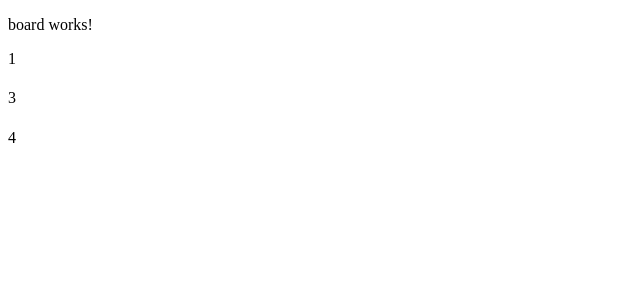
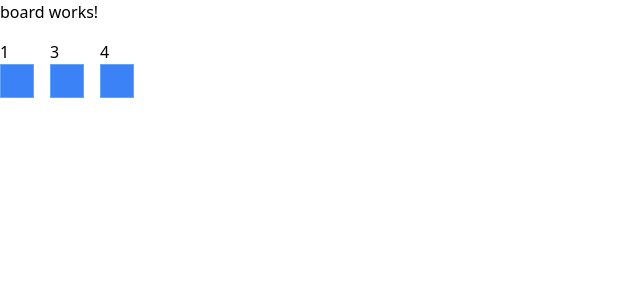
Before and after one commit to aMytho/GlimBoard, an Angular app: page / in a window 1280 px wide. Shown: the top 300 px of the page, without its empty margins (0-640 px from the left). Built offline with nearby package versions, Linux system fonts and the light colour scheme.

Commit message:
Install deps, add tailwind

```diff
--- a/angular.json
+++ b/angular.json
@@ -97,5 +97,8 @@
         }
       }
     }
+  },
+  "cli": {
+    "analytics": false
   }
 }
--- a/package.json
+++ b/package.json
@@ -27,12 +27,15 @@
     "@angular/cli": "~14.0.2",
     "@angular/compiler-cli": "^14.0.0",
     "@types/jasmine": "~4.0.0",
+    "autoprefixer": "^10.4.7",
     "jasmine-core": "~4.1.0",
     "karma": "~6.3.0",
     "karma-chrome-launcher": "~3.1.0",
     "karma-coverage": "~2.2.0",
     "karma-jasmine": "~5.0.0",
     "karma-jasmine-html-reporter": "~1.7.0",
+    "postcss": "^8.4.14",
+    "tailwindcss": "^3.1.3",
     "typescript": "~4.7.2"
   }
 }
--- a/src/styles.css
+++ b/src/styles.css
@@ -1 +1,3 @@
-/* You can add global styles to this file, and also import other style files */
+@tailwind base;
+@tailwind components;
+@tailwind utilities;
--- /dev/null
+++ b/tailwind.config.js
@@ -0,0 +1,9 @@
+module.exports = {
+    content: [
+      "./src/**/*.{html,ts}",
+    ],
+    theme: {
+      extend: {},
+    },
+    plugins: [],
+  }
```
Also changed, not shown: 1 other file (tests, documents, lock files or other folders).
